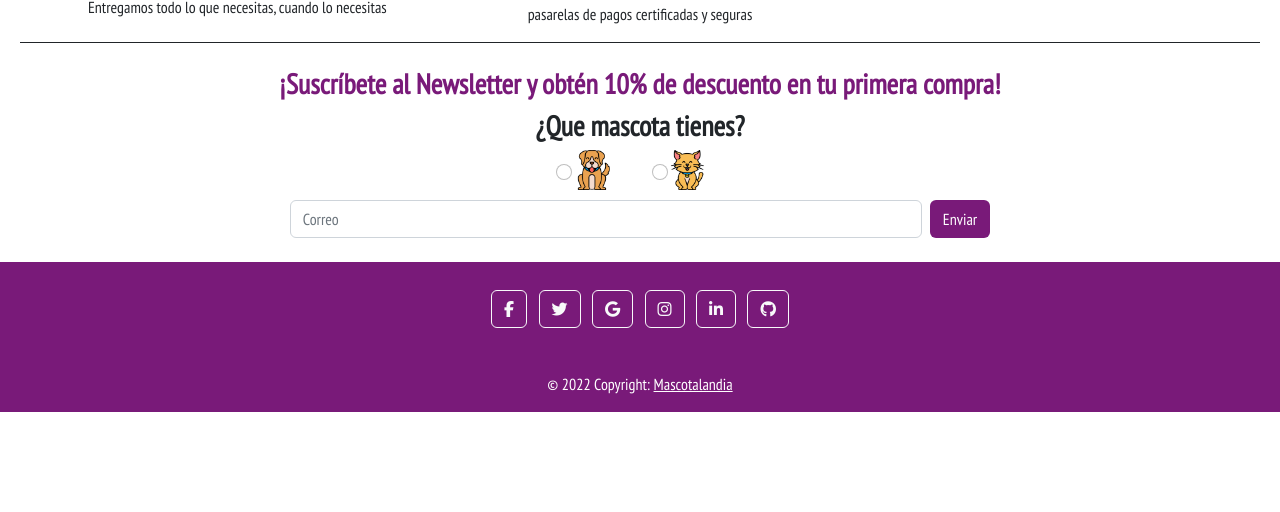
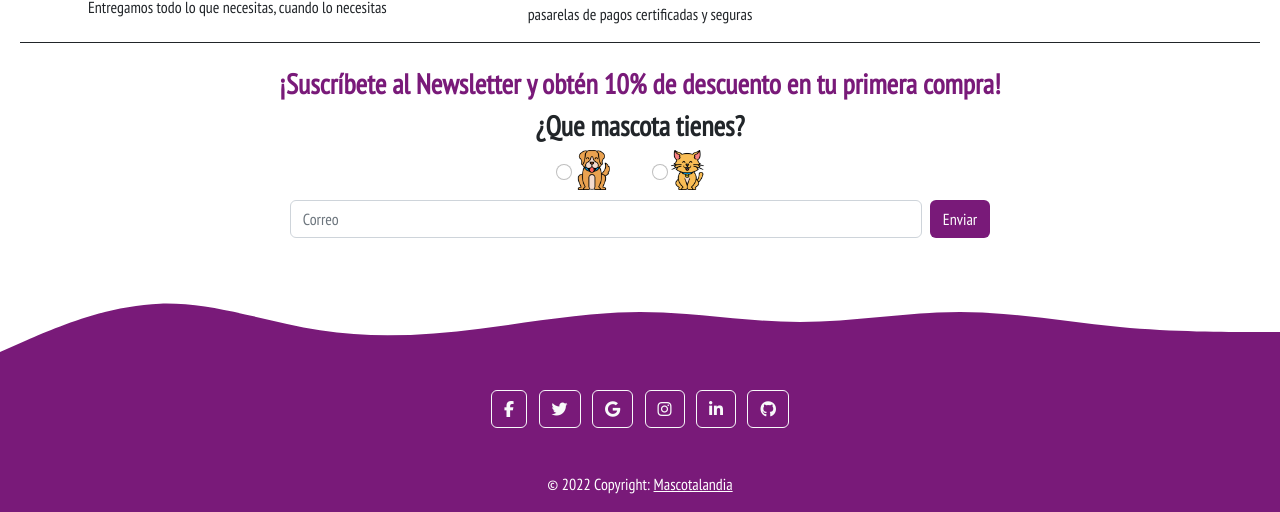
Before and after one commit to JuanCamiloGomezV/Mascotalandia, a website with bundled scripts: page index.html in a window 1280 px wide. Shown: the part 1212-1724 px from the top of the page. Before the commit the page ends 1624 px from the top, so only its background shows below. Built offline with nearby package versions, Linux system fonts and the light colour scheme.

Commit message:
commit message

```diff
--- a/css/partials/_main.scss
+++ b/css/partials/_main.scss
@@ -68,3 +68,7 @@
     -webkit-transaction: opacity 0.5s linear;
     transition: opacity 0.5s linear;
 }
+
+.wave {
+    height: 100px;
+}
--- a/css/partials/_variable.scss
+++ b/css/partials/_variable.scss
@@ -1,4 +1,4 @@
-$primary-color:rgb(121, 26, 121);
+$primary-color:#791a79;
 $secondary-color:#ffffff;
 $grey-color:#e6e6e6;
 $black-color:#000000;
--- a/index.html
+++ b/index.html
@@ -23,7 +23,7 @@
 </head>
 
 <body>
-    <div class="container mw-100">
+    <div class="container mw-100 w-100">
         <div class="row sticky-top">
             <div class="container-fluid mx-0 px-0 mb-0">
                 <header class="navbar navbar-light bg-violet">
@@ -35,7 +35,9 @@
                         </div>
                         <div class="col-lg-9 col-6">
                             <div class="group">
+                                <button class="d-flex align-items-center justify-content-center p-0 m-0 border-0 w-auto h-auto bg-dark">
                                 <svg class="icon" aria-hidden="true" viewBox="0 0 24 24"><g><path d="M21.53 20.47l-3.66-3.66C19.195 15.24 20 13.214 20 11c0-4.97-4.03-9-9-9s-9 4.03-9 9 4.03 9 9 9c2.215 0 4.24-.804 5.808-2.13l3.66 3.66c.147.146.34.22.53.22s.385-.073.53-.22c.295-.293.295-.767.002-1.06zM3.5 11c0-4.135 3.365-7.5 7.5-7.5s7.5 3.365 7.5 7.5-3.365 7.5-7.5 7.5-7.5-3.365-7.5-7.5z"></path></g></svg>
+                                </button>
                                 <input placeholder="Buscar" type="search" class="input">
                             </div>
                         </div>
@@ -184,6 +186,11 @@
                 <button type="button" class="btn btn-violet bg-violet text-white ms-2">Enviar</button>
             </div>
         </div>
+        <div class="row">
+            <svg preserveAspectRatio="none" class="wave m-0 p-0" xmlns="http://www.w3.org/2000/svg" viewBox="0 0 1440 320">
+                <path fill="#791a79" fill-opacity="1" d="M0,288L30,250.7C60,213,120,139,180,133.3C240,128,300,192,360,218.7C420,245,480,235,540,213.3C600,192,660,160,720,160C780,160,840,192,900,192C960,192,1020,160,1080,160C1140,160,1200,192,1260,208C1320,224,1380,224,1410,224L1440,224L1440,320L1410,320C1380,320,1320,320,1260,320C1200,320,1140,320,1080,320C1020,320,960,320,900,320C840,320,780,320,720,320C660,320,600,320,540,320C480,320,420,320,360,320C300,320,240,320,180,320C120,320,60,320,30,320L0,320Z"></path>
+              </svg>
+        </div>
         <footer class="row bg-violet text-center text-white">
             <div class="container p-4 pb-0">
                 <section class="mb-4">
@@ -221,8 +228,8 @@
                 </div>
             </div>
         </div>
-
-        <script src="./js/agregarIndexHTML.js" type="module"></script>
+    </div>
+    <script src="./js/agregarIndexHTML.js" type="module"></script>
 </body>
 <!-- JavaScript Bundle with Popper -->
 <script src="https://cdn.jsdelivr.net/npm/bootstrap@5.2.0/dist/js/bootstrap.bundle.min.js " integrity="sha384-A3rJD856KowSb7dwlZdYEkO39Gagi7vIsF0jrRAoQmDKKtQBHUuLZ9AsSv4jD4Xa " crossorigin="anonymous "></script>
```
Also changed, not shown: css/styles.css, 1 other file.
